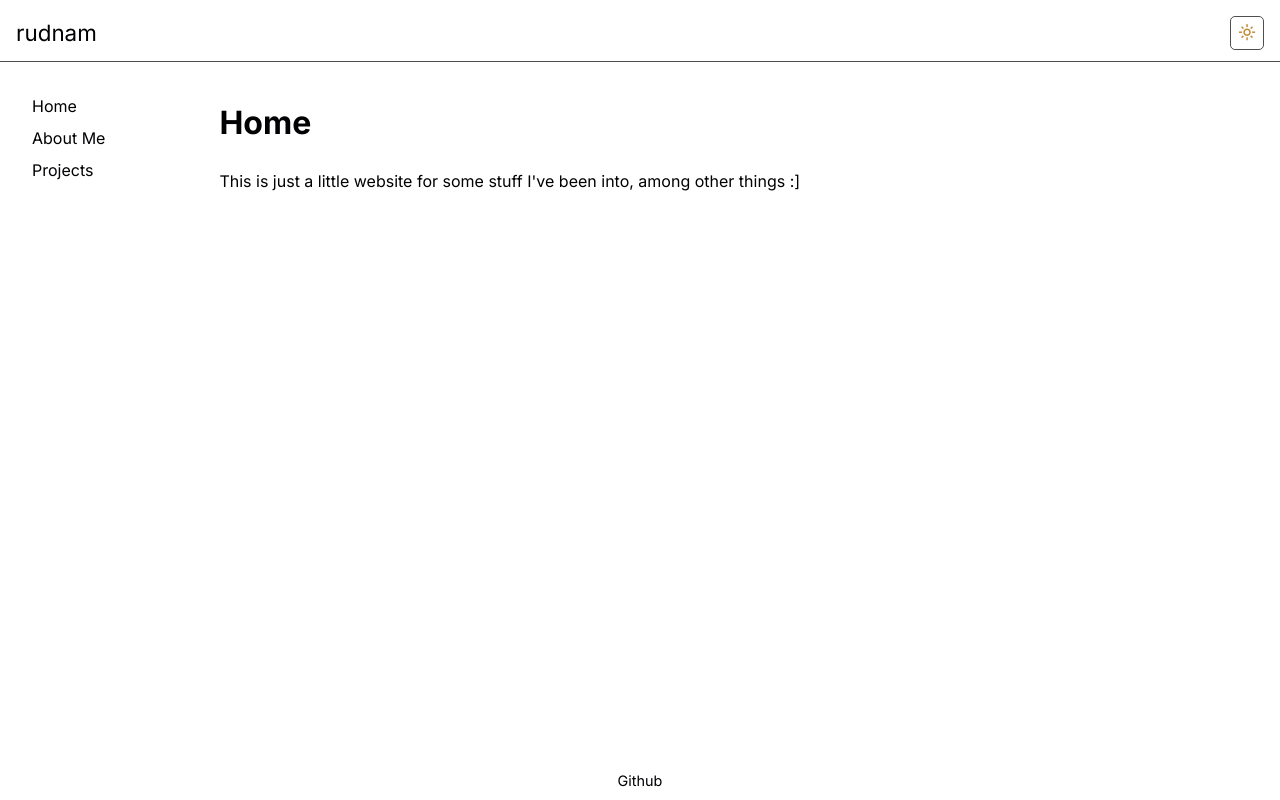
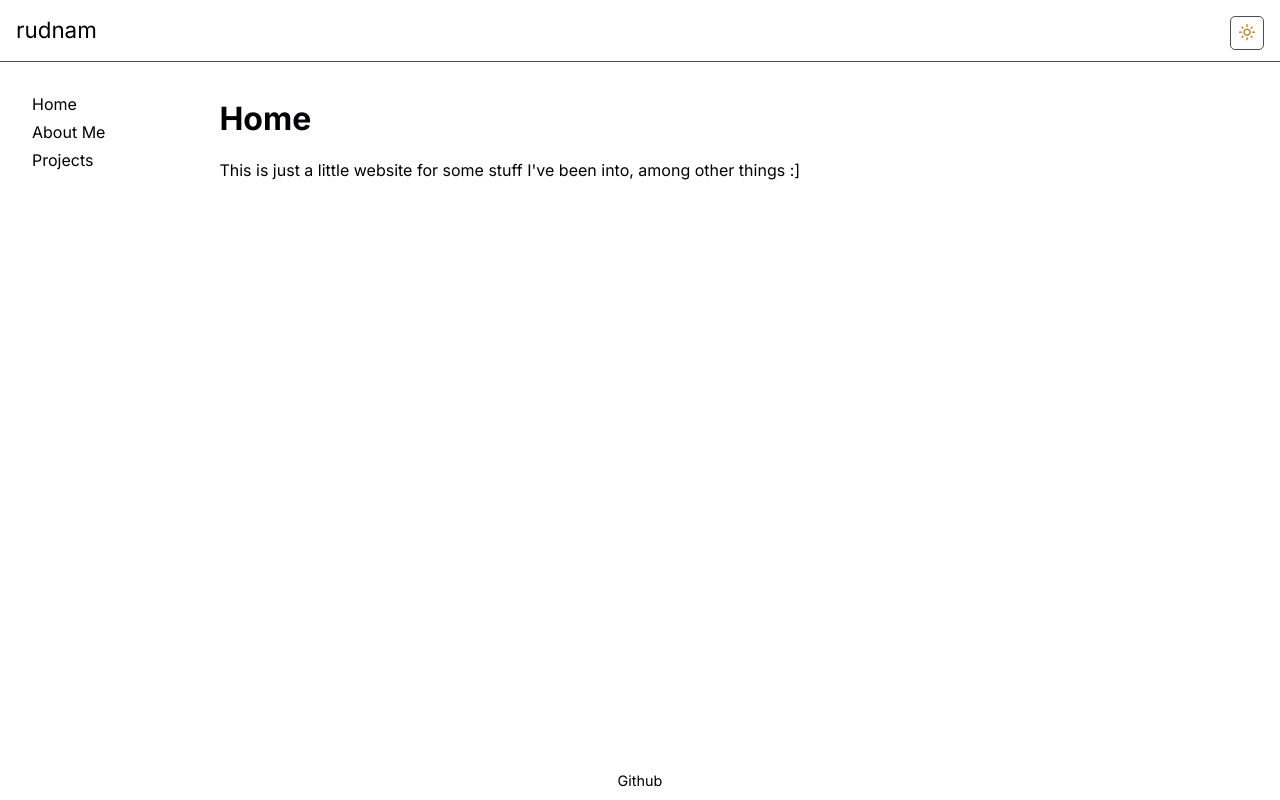
Before and after one commit to rudnam/rudnam.github.io, a React (Create React App) app: page / in a window 1280 px wide. Built offline with nearby package versions, Linux system fonts and the light colour scheme; the HTML template or start-up script is replaced by a standard one; a web font is replaced by a local one.

Commit message:
style: update App.css

```diff
--- a/src/App.css
+++ b/src/App.css
@@ -35,7 +35,6 @@
   display: flex;
   flex-direction: column;
   align-items: stretch;
-  line-height: 1.5;
 }
 
 span.prim {
```
